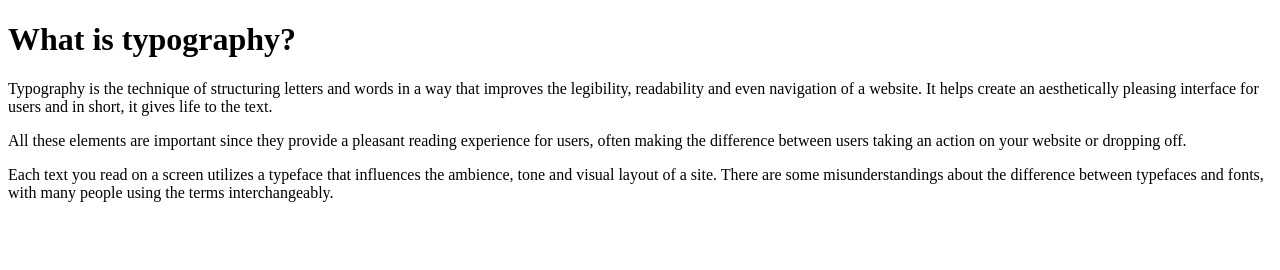
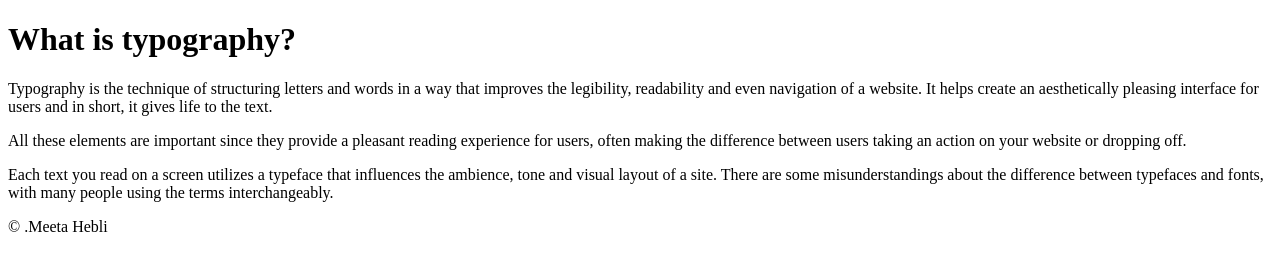
Before and after one commit to meeta30/typography-website, a plain HTML site: page index.html in a window 1280 px wide. Drawn offline with Linux system fonts and the light colour scheme.

Commit message:
copyright

```diff
--- a/index.html
+++ b/index.html
@@ -18,3 +18,4 @@
 </body>
 
 </html>
+<p>&copy; .Meeta Hebli</p>
```
